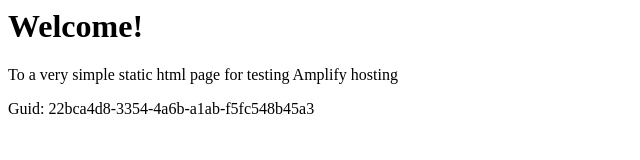
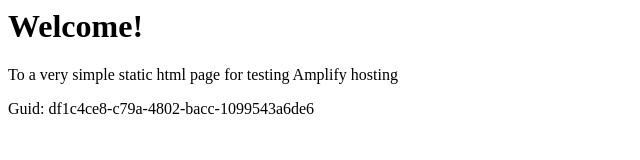
Before and after one commit to aws-aemilia-lhr/Github-PR-Commit-Integration-Test-DoNotTouch-GithubWebhookPreviewCanaryTest-v1-preprod-eu-west-2, a website: page src/index.html in a window 1280 px wide. Shown: the full height of the page, 0-640 px from the left. Drawn offline with Linux system fonts and the light colour scheme.

Commit message:
commit from integ tests

```diff
--- a/src/index.html
+++ b/src/index.html
@@ -12,6 +12,6 @@
 <body>
     <h1>Welcome!</h1>
     <p>To a very simple static html page for testing Amplify hosting</p>
-    <p>Guid: 22bca4d8-3354-4a6b-a1ab-f5fc548b45a3</p></body>
+    <p>Guid: df1c4ce8-c79a-4802-bacc-1099543a6de6</p></body>
 
 </html>
```
